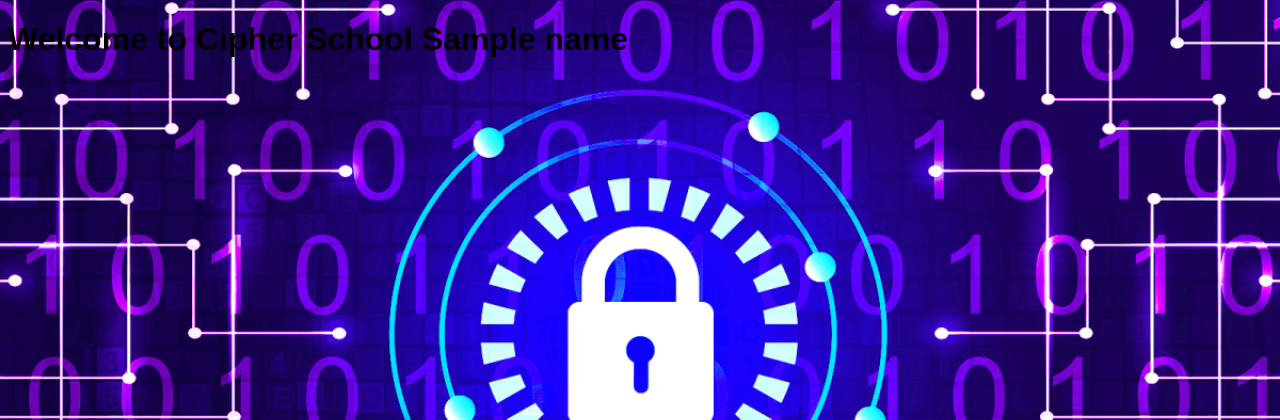
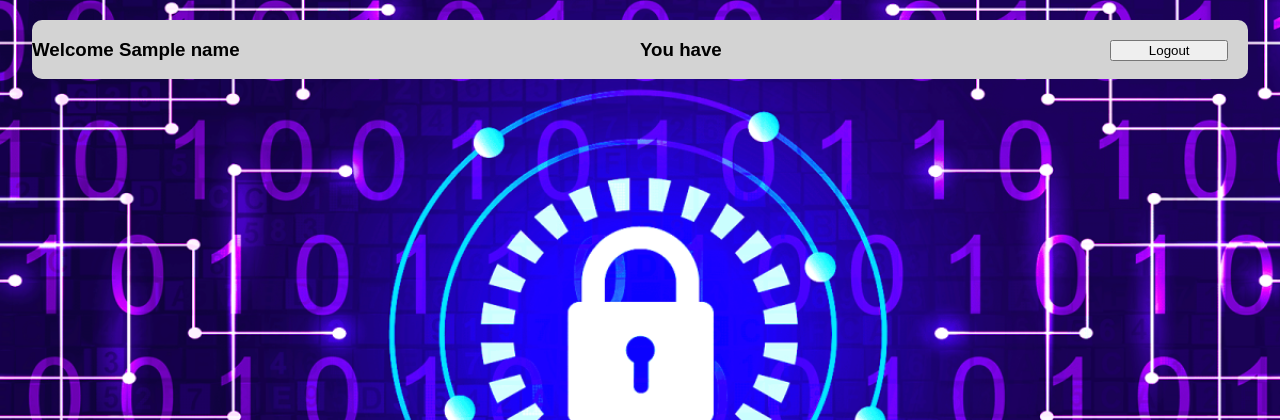
Before and after one commit to Spectre7651/AH-Project, a Flask app: template templates/launchpad.html in a window 1280 px wide. Shown: the top 420 px of the page. Run offline with Flask 3, Linux system fonts and the light colour scheme; the template is opened without the code that fills it: most values are stand-ins (such as "Sample title", 1, 10 or a date in 2020).

Commit message:
Auto Push - Dec 07 13:13:35

```diff
--- a/static/style.css
+++ b/static/style.css
@@ -7,8 +7,98 @@ background-repeat: no-repeat;
 background-size: cover;
 }
 body {
+font-family:Arial, sans-serif;
+}
 
-font-family:Arial, sans-serif;
+/* This section codes for the login screen */
+#login-loginform {
+    position: absolute;
+    top: 70%;
+    width: 30%;
+    left: 35%;
+    top: 20%;
+    background-color: lightgrey;
+    text-align: center ;
+    border: 2px white;
+    border-radius: 10px;
+  }
+  form {
+  padding: 20px
+
+  }
+
+input[type=text] {
+    width: 50%;
+    padding: 5px ;
+    margin: 8px 0;
+    box-sizing: border-box;
+    border: 1px solid darkgrey;
+    outline: none;
+    float: center;
+    font-family:Arial, sans-serif;
+  }
+  input[type=password]{
+    width: 50%;
+    padding: 5px ;
+    margin: 8px 0;
+    box-sizing: border-box;
+    border: 1px solid darkgrey;
+    outline: none;
+    float: center;
+    font-family:Arial,sans-serif;
+  }
+  #h2-login {
+  text-align: center ;
+  font-family:Arial, sans-serif;
+  }
+
+  #submit{
+   width:20%;
+   padding:5px ;
+   margin: 8px 0;
+   box-sizing: border-box;
+   border: 1px solid darkgrey;
+   outline: none;
+   float: center;
+   font-family: Arial,sans-serif;
 
 
-}
+  }
+
+  input[type=text]:focus {
+    background-color: lightblue;
+  }
+  input[type=password]:focus{
+    background-color: lightblue;
+  }
+
+  /* This section codes for the lauchpad page*/
+
+  #topheader{
+    position: absolute;
+    top: 5%;
+    width: 95%;
+    left: 2.5%;
+    top: 2.5%;
+    background-color: lightgrey;
+    text-align: left ;
+    border: 2px white;
+    border-radius: 10px;
+  }
+
+  #th-welcome{
+    width:50%;
+    float:left;
+  }
+  #th-points{
+    width:25%;
+    float:left;
+  }
+  #th-logout{
+    width:10%;
+    float:right;
+  }
+  #th-logout-form{
+    width:24%;
+    float:right;
+  }
--- a/templates/launchpad.html
+++ b/templates/launchpad.html
@@ -6,6 +6,12 @@
 	<title>CipherSchool Launchpad</title>
 </head>
 <body>
-	<h1>Welcome to Cipher School {{name}}</h1>
+	<div id="topheader">
+		<h3 id="th-welcome">Welcome {{name}}</h3>
+		<h3 id="th-points">You have </h3>
+		<form action="#" method="GET">
+			<input type="submit" id="th-logout" value="Logout">
+		</form>
+	</div>
 </body>
 </html>
```
Also changed, not shown: templates/index.html (+4 -64 lines), userauth.py (+39 -3 lines), userdetails.txt (+4 -3 lines), README.md.
